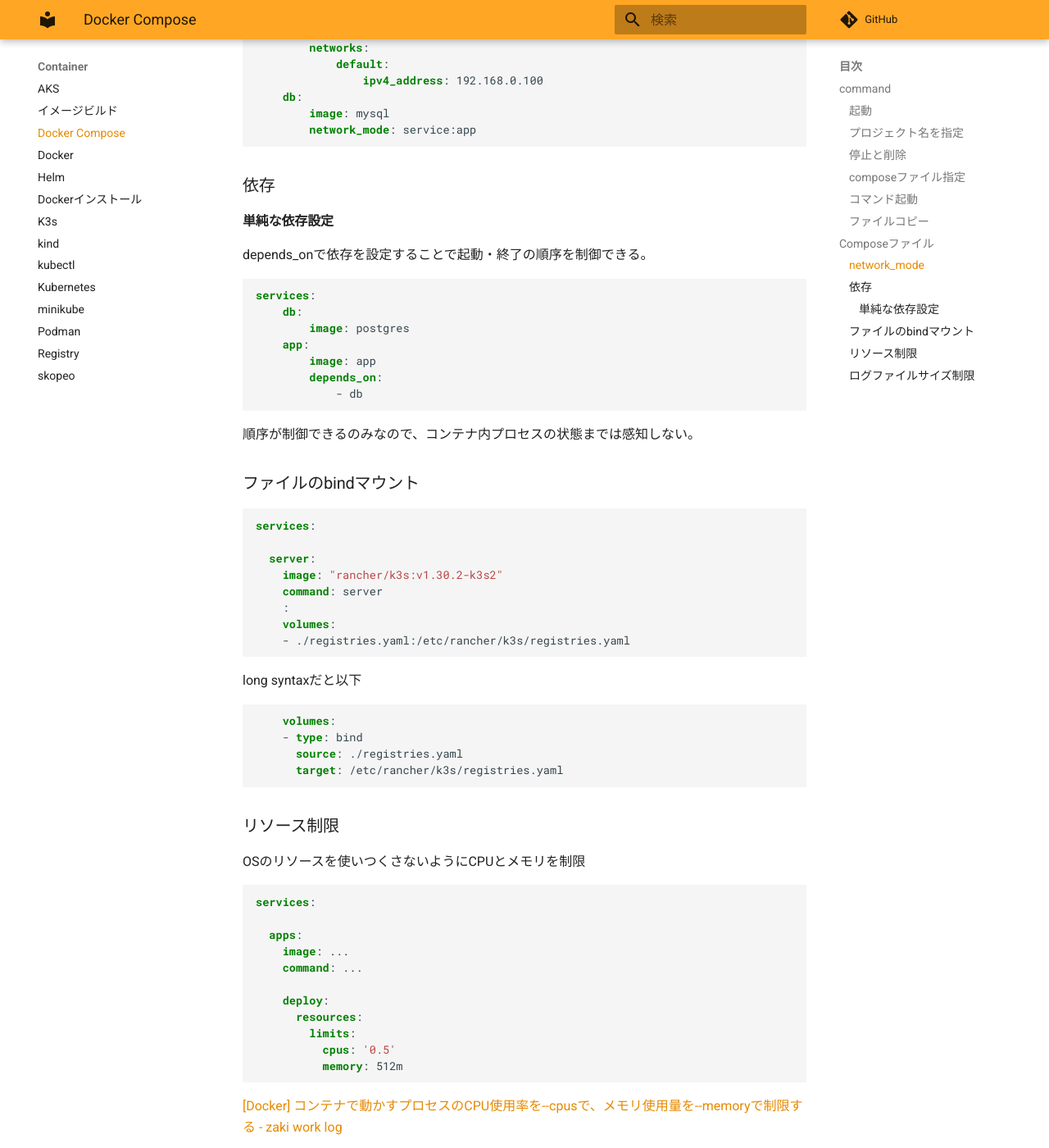
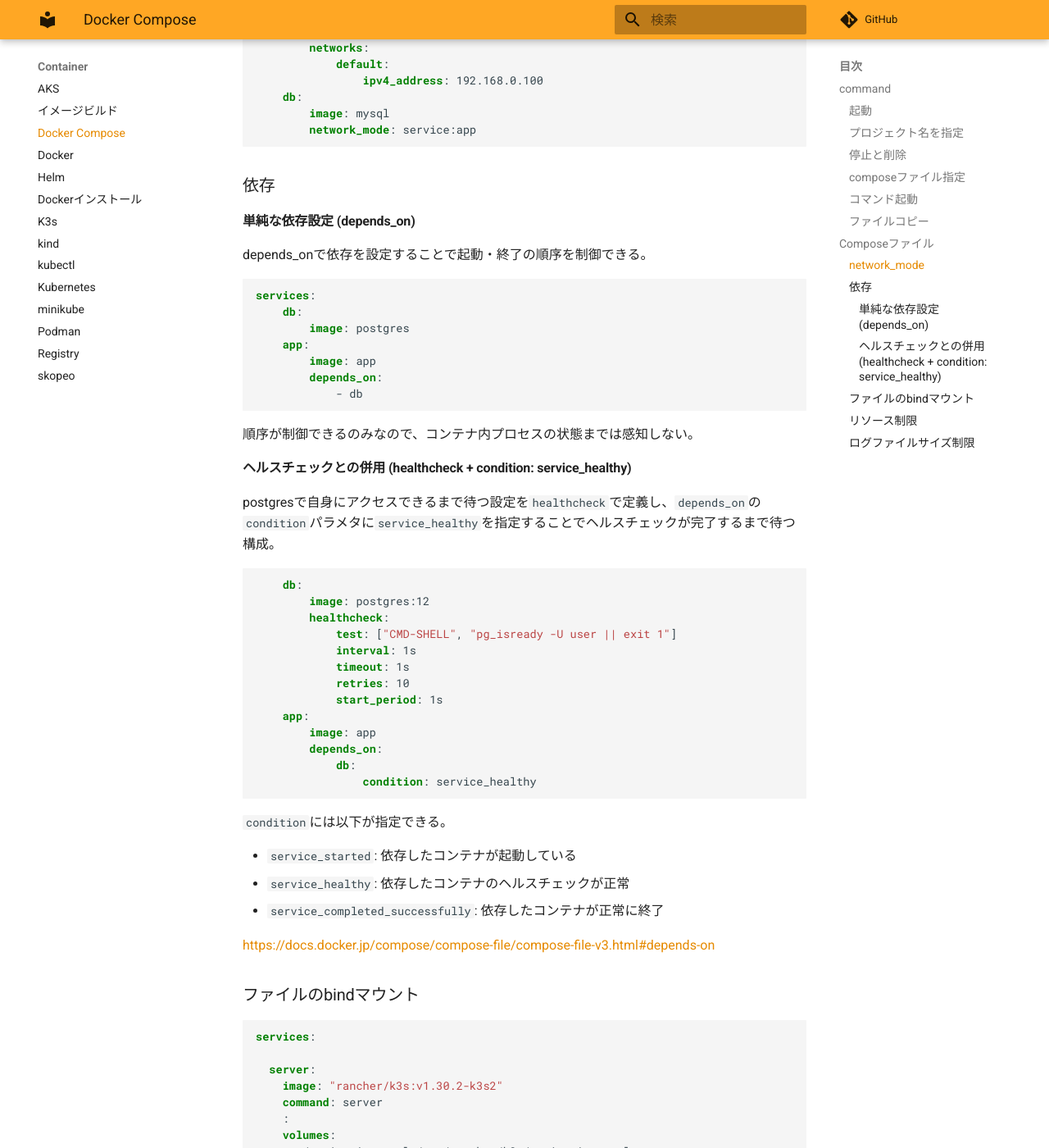
Before and after one commit to zaki-lknr/docs, an MkDocs documentation site: the page built from docs/Container/compose.md, in a window 1280 px wide and 1400 px high, scrolled down 1931 px. Shown: the whole window at 82% size. Built offline with MkDocs 1.6.1 and Material for MkDocs 9.7.7, drawn with Linux system fonts in a browser that asks for light colours; comment, search, counter and statistics services are not loaded.

Commit message:
add: container/compose: ヘルスチェックとdepend_on補足

````diff
--- a/docs/Container/compose.md
+++ b/docs/Container/compose.md
@@ -95,7 +95,7 @@ services:
 
 ### 依存
 
-#### 単純な依存設定
+#### 単純な依存設定 (depends_on)
 
 depends_onで依存を設定することで起動・終了の順序を制御できる。
 
@@ -110,6 +110,34 @@ services:
 ```
 
 順序が制御できるのみなので、コンテナ内プロセスの状態までは感知しない。
+
+#### ヘルスチェックとの併用 (healthcheck + condition: service_healthy)
+
+postgresで自身にアクセスできるまで待つ設定を`healthcheck`で定義し、`depends_on`の`condition`パラメタに`service_healthy`を指定することでヘルスチェックが完了するまで待つ構成。
+
+```yaml
+    db:
+        image: postgres:12
+        healthcheck:
+            test: ["CMD-SHELL", "pg_isready -U user || exit 1"]
+            interval: 1s
+            timeout: 1s
+            retries: 10
+            start_period: 1s
+    app:
+        image: app
+        depends_on:
+            db:
+                condition: service_healthy
+```
+
+`condition`には以下が指定できる。
+
+- `service_started`: 依存したコンテナが起動している
+- `service_healthy`: 依存したコンテナのヘルスチェックが正常
+- `service_completed_successfully`: 依存したコンテナが正常に終了
+
+<https://docs.docker.jp/compose/compose-file/compose-file-v3.html#depends-on>
 
 ### ファイルのbindマウント
 
````
